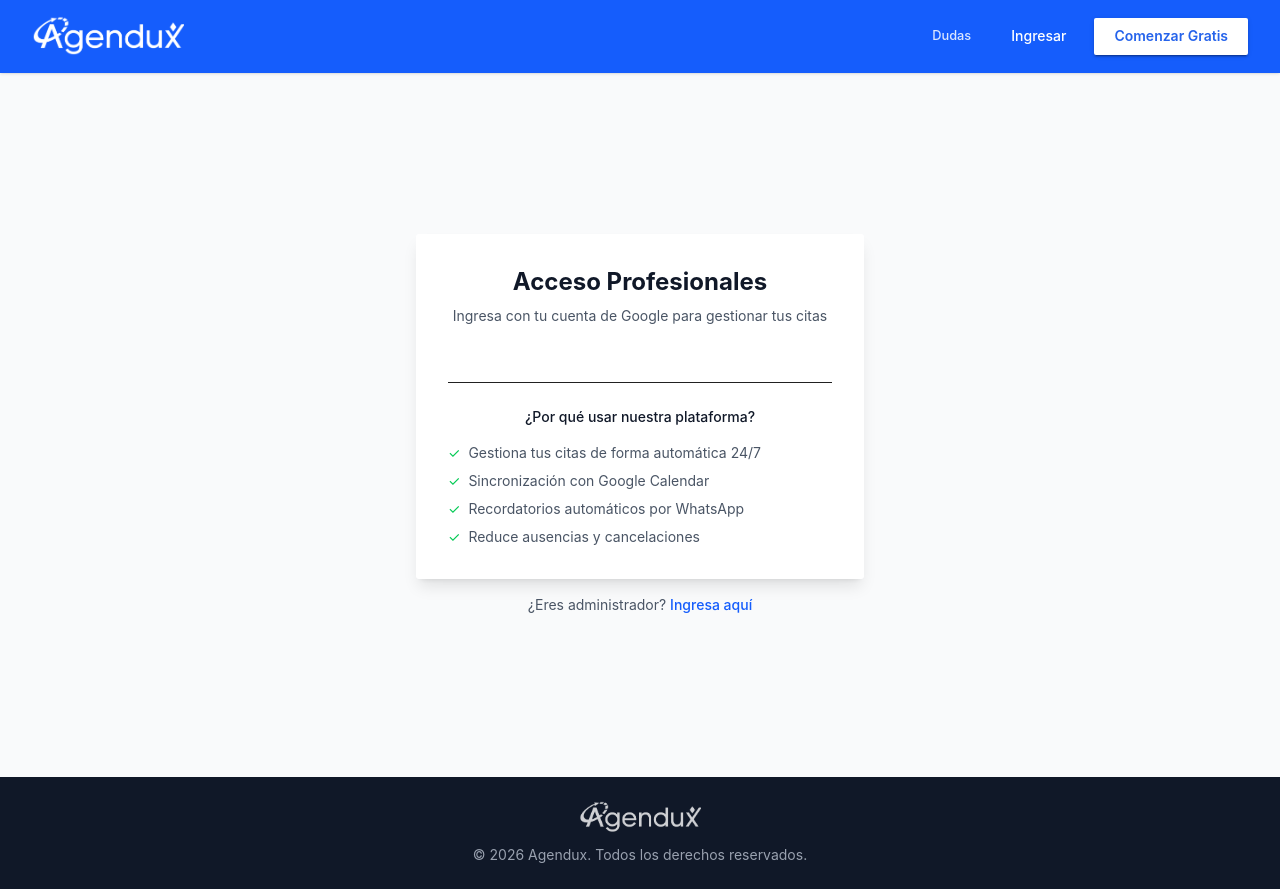
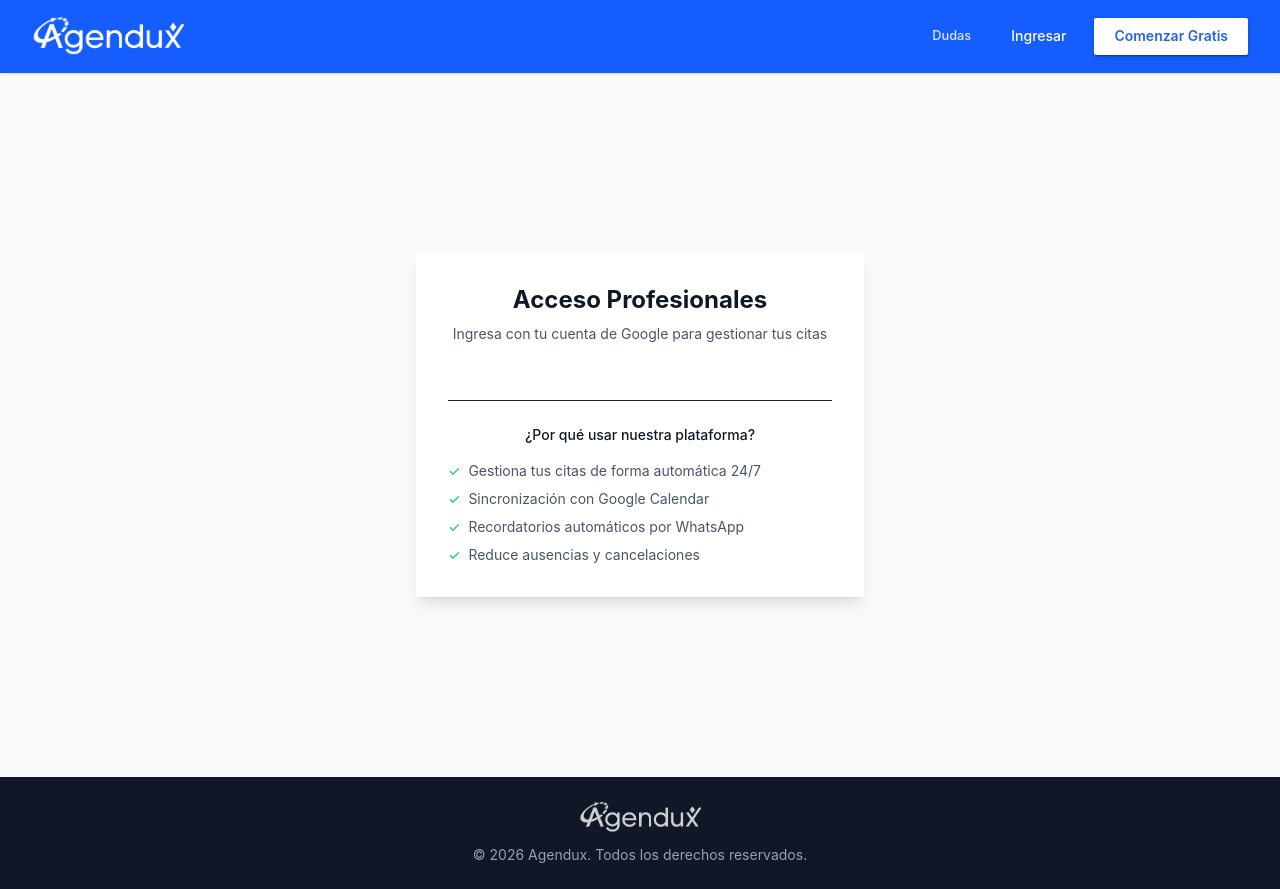
Before and after one commit to kalytamykhailo18-cyber/agendux-VPS, a React (Vite) app in the folder frontend/: page /login/professional in a window 1280 px wide. Built offline with nearby package versions, Linux system fonts and the light colour scheme; no server answers.

Commit message:
completed landing page

```diff
--- a/frontend/src/pages/professional/login/index.tsx
+++ b/frontend/src/pages/professional/login/index.tsx
@@ -202,7 +202,7 @@
         </div>
 
         {/* Footer link */}
-        <p className="mt-4 text-center text-sm text-gray-600 fade-up-slow">
+        {/* <p className="mt-4 text-center text-sm text-gray-600 fade-up-slow">
           ¿Eres administrador?{' '}
           <span
             onClick={() => navigate('/login/admin')}
@@ -210,7 +210,7 @@
           >
             Ingresa aquí
           </span>
-        </p>
+        </p> */}
       </div>
     </div>
   );
--- a/frontend/src/pages/public/home/index.tsx
+++ b/frontend/src/pages/public/home/index.tsx
@@ -35,14 +35,14 @@
       {/* 3. WhatsApp Demo Section */}
       <WhatsAppDemoSection />
 
-      {/* 4. How It Works Section */}
+      {/* 4. Testimonials Section */}
+      <TestimonialsSection />
+
+      {/* 5. How It Works Section */}
       <HowItWorksSection />
 
-      {/* 5. Pricing Section */}
+      {/* 6. Pricing Section */}
       <PricingSection />
-
-      {/* 6. Testimonials Section */}
-      <TestimonialsSection />
 
       {/* 7. FAQ Section */}
       <FAQSection />
```
